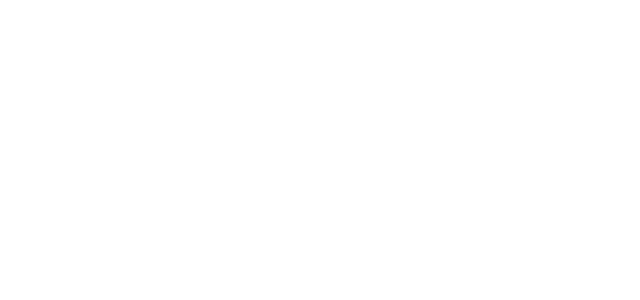
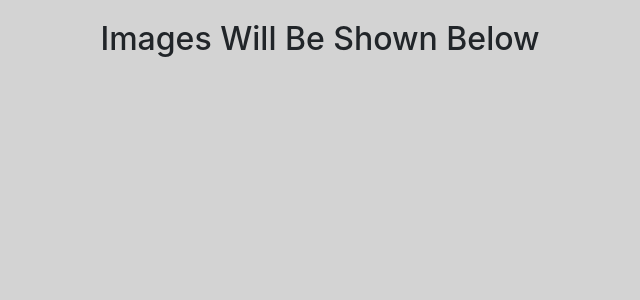
Before and after one commit to kayleybannister/clicky-game, a React (Create React App) app: page / in a window 1280 px wide. Shown: the top 300 px of the page, without its empty margins (320-960 px from the left). Built offline with nearby package versions, Linux system fonts and the light colour scheme.

Commit message:
added some CSS styling

```diff
--- a/public/index.html
+++ b/public/index.html
@@ -31,15 +31,12 @@
   <body>
     <noscript>You need to enable JavaScript to run this app.</noscript>
     <div id="root"></div>
-    <!--
-      This HTML file is a template.
-      If you open it directly in the browser, you will see an empty page.
-
-      You can add webfonts, meta tags, or analytics to this file.
-      The build step will place the bundled scripts into the <body> tag.
-
-      To begin the development, run `npm start` or `yarn start`.
-      To create a production bundle, use `npm run build` or `yarn build`.
-    -->
+    <style>
+     body {
+       background-color: lightgray;
+       padding: 20px;
+       text-align: center;
+     }
+    </style>
   </body>
 </html>
--- a/src/components/Images.js
+++ b/src/components/Images.js
@@ -1,8 +1,11 @@
 import React from "react";
 
-function Images(props) {
+function Images() {
   return (
-    <img className="image-group" />
+    <div>
+      <h2>Images Will Be Shown Below</h2>
+    <img className="image-group" alt=""></img>
+    </div>
   );
 }
 
```
